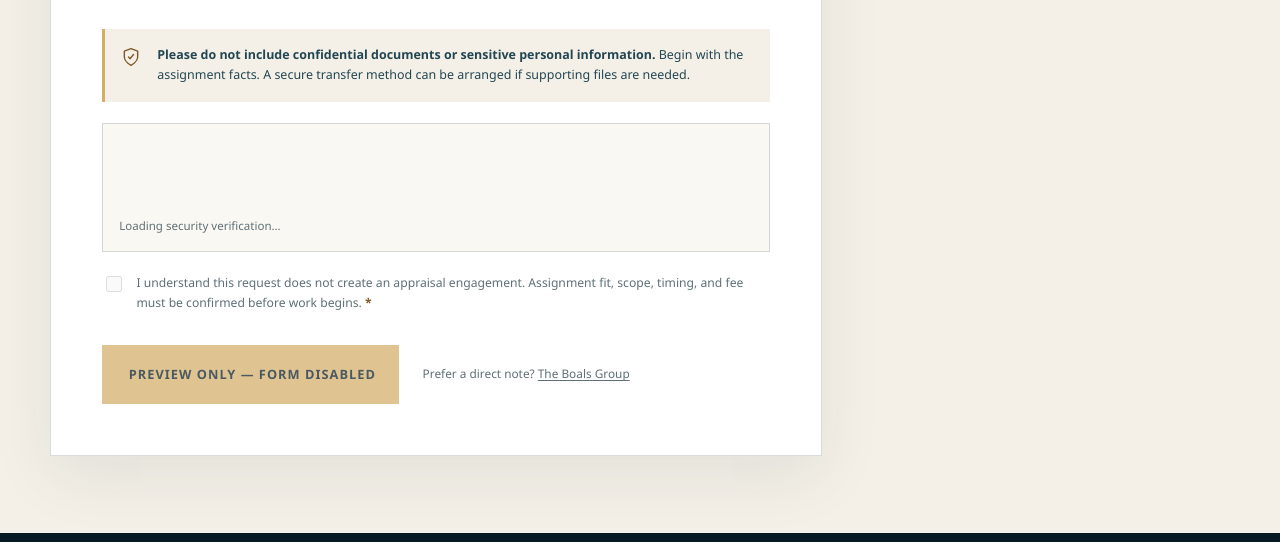
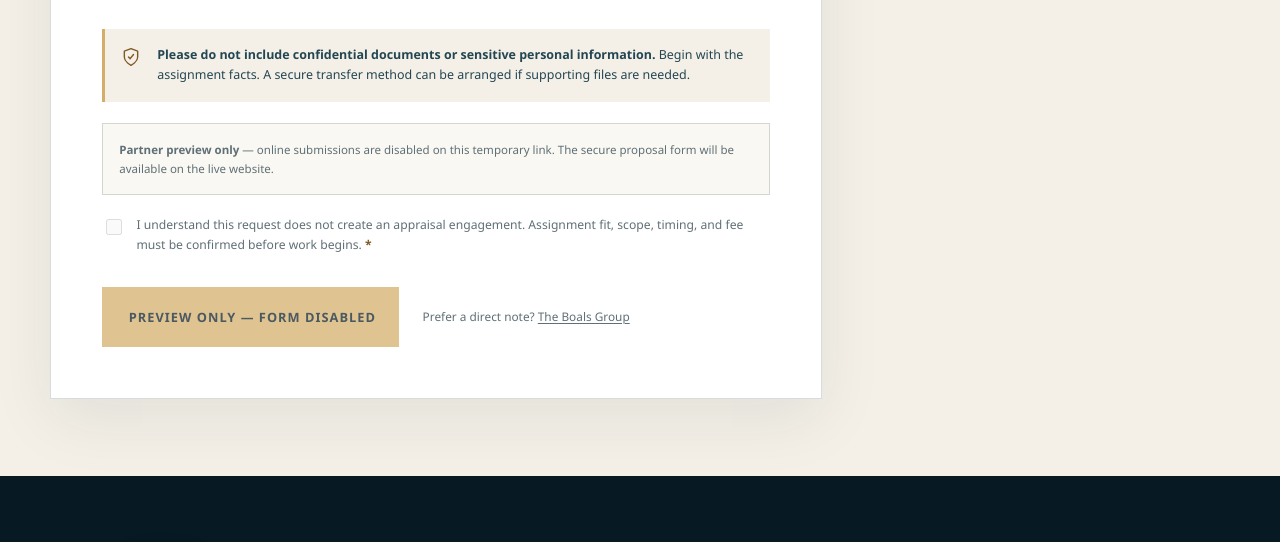
Before and after one commit to aces40love/the-boals-group-preview, a plain HTML site: page request/index.html in a window 1280 px wide. Shown: the part 2020-2562 px from the top of the page. Drawn offline with Linux system fonts and the light colour scheme.

Commit message:
Make preview form state explicit

```diff
--- a/request/index.html
+++ b/request/index.html
@@ -95,10 +95,7 @@
         </div>
 
         <div class="form-security-note"><svg class="icon " aria-hidden="true" viewBox="0 0 24 24" fill="none" stroke="currentColor" stroke-width="1.7" stroke-linecap="round" stroke-linejoin="round"><path d="M12 22s8-4 8-10V5l-8-3-8 3v7c0 6 8 10 8 10Z"/><path d="m9 12 2 2 4-5"/></svg><p><strong>Please do not include confidential documents or sensitive personal information.</strong> Begin with the assignment facts. A secure transfer method can be arranged if supporting files are needed.</p></div>
-        <div class="turnstile-verification" data-turnstile-panel>
-          <div class="turnstile-verification__mount" aria-label="Security verification" data-turnstile></div>
-          <p id="turnstile-status" role="status" aria-live="polite" aria-atomic="true" data-turnstile-status>Loading security verification…</p>
-        </div>
+        <div class="turnstile-verification" id="partner-preview-form-note" role="note"><p><strong>Partner preview only</strong> — online submissions are disabled on this temporary link. The secure proposal form will be available on the live website.</p></div>
         <label class="form-consent"><span><input disabled id="request-acknowledgement" type="checkbox" name="acknowledgement" aria-describedby="request-acknowledgement-error" required><small class="field-error" id="request-acknowledgement-error">Required.</small></span><span>I understand this request does not create an appraisal engagement. Assignment fit, scope, timing, and fee must be confirmed before work begins. <b aria-hidden="true">*</b></span></label>
         <div class="form-submit"><button class="button button--gold" type="button" disabled><span>Preview only — form disabled</span></button><p>Prefer a direct note? <a href="mailto:pboals@theboalsgroup.com">The Boals Group</a></p></div>
         <div class="form-status" id="proposal-form-status" tabindex="-1" role="status" aria-live="polite" aria-atomic="true" data-form-status></div>
```
